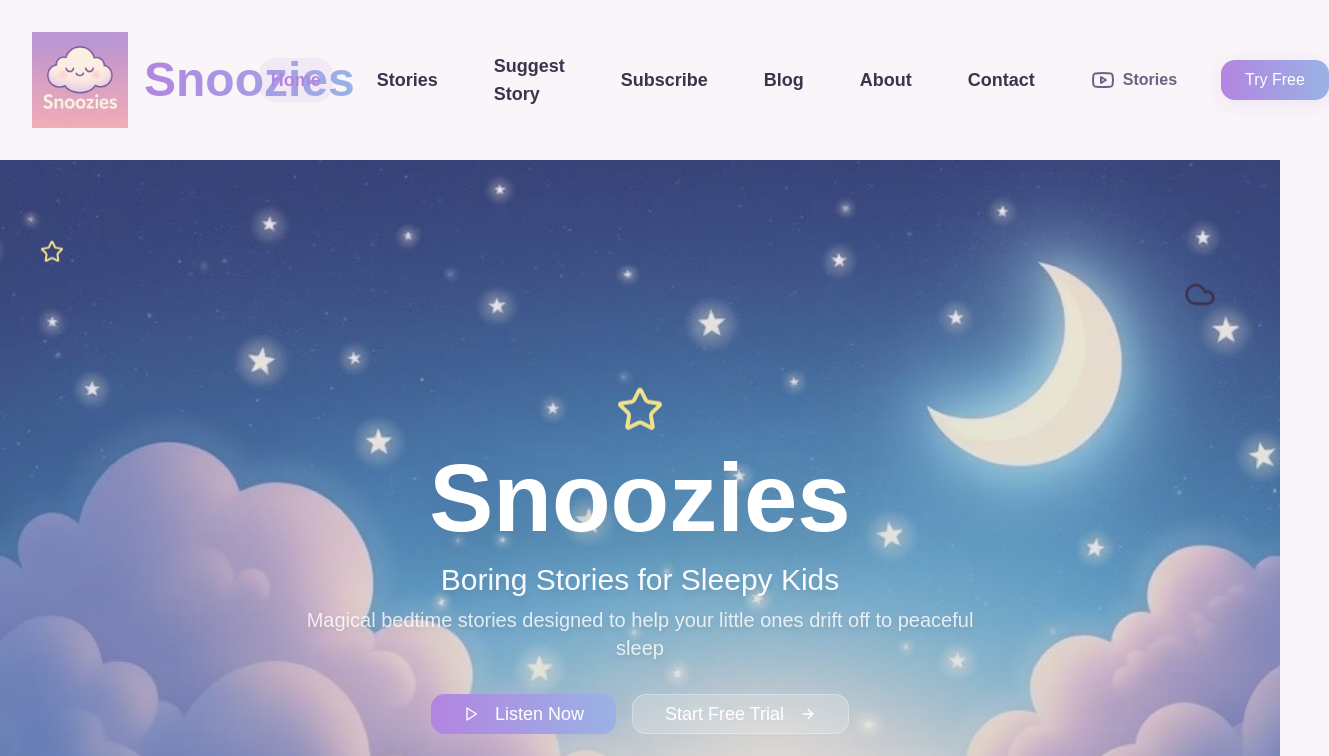
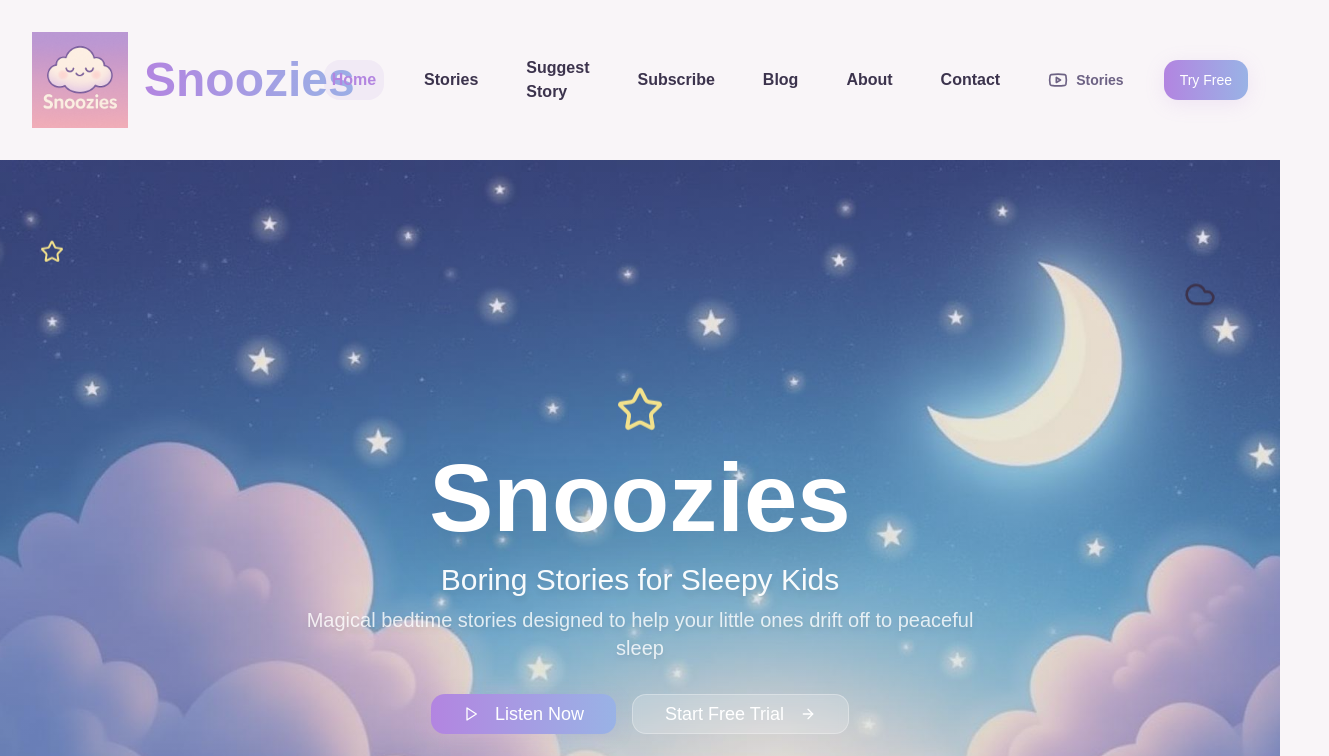
Before and after one commit to brookejoli/snoozies-dreamy-haven, a React (Vite) app: page / in a window 1280 px wide. Shown: the top 756 px of the page, 1329 px wide, since content can reach past the window. Built offline with nearby package versions, Linux system fonts and the light colour scheme.

Commit message:
Adjust navigation button size
Reduce the size of navigation buttons to prevent the "Home" button from overlapping with the "Snoozies" logo.

```diff
--- a/src/components/Navigation.tsx
+++ b/src/components/Navigation.tsx
@@ -38,7 +38,7 @@ const Navigation = () => {
               <Link
                 key={item.name}
                 to={item.path}
-                className={`font-bold text-lg transition-colors duration-300 hover:text-primary px-3 py-2 rounded-lg ${
+                className={`font-bold text-base transition-colors duration-300 hover:text-primary px-2 py-2 rounded-lg ${
                   isActive(item.path)
                     ? 'text-primary bg-primary/10'
                     : 'text-foreground hover:bg-accent/50'
@@ -53,14 +53,14 @@ const Navigation = () => {
               href="https://www.youtube.com/@snooziestories"
               target="_blank"
               rel="noopener noreferrer"
-              className="flex items-center gap-2 text-muted-foreground hover:text-primary transition-colors duration-300 px-3 py-2 rounded-lg hover:bg-accent/50 font-bold"
+              className="flex items-center gap-2 text-muted-foreground hover:text-primary transition-colors duration-300 px-2 py-2 rounded-lg hover:bg-accent/50 font-bold"
               title="Visit our YouTube channel"
             >
-              <Youtube className="h-6 w-6" />
-              <span className="text-base font-bold">Stories</span>
+              <Youtube className="h-5 w-5" />
+              <span className="text-sm font-bold">Stories</span>
             </a>
 
-            <Button className="btn-dreamy text-base px-6 py-3">
+            <Button className="btn-dreamy text-sm px-4 py-2">
               Try Free
             </Button>
           </div>
```
